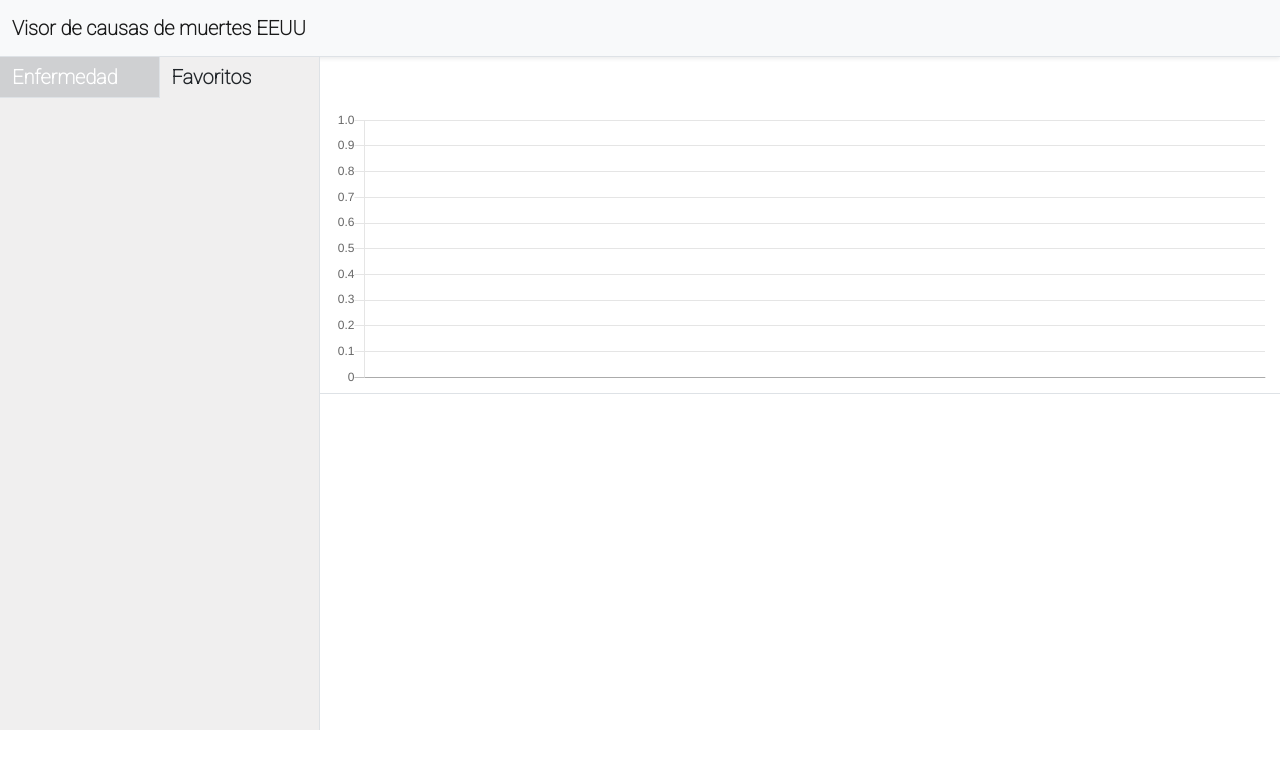
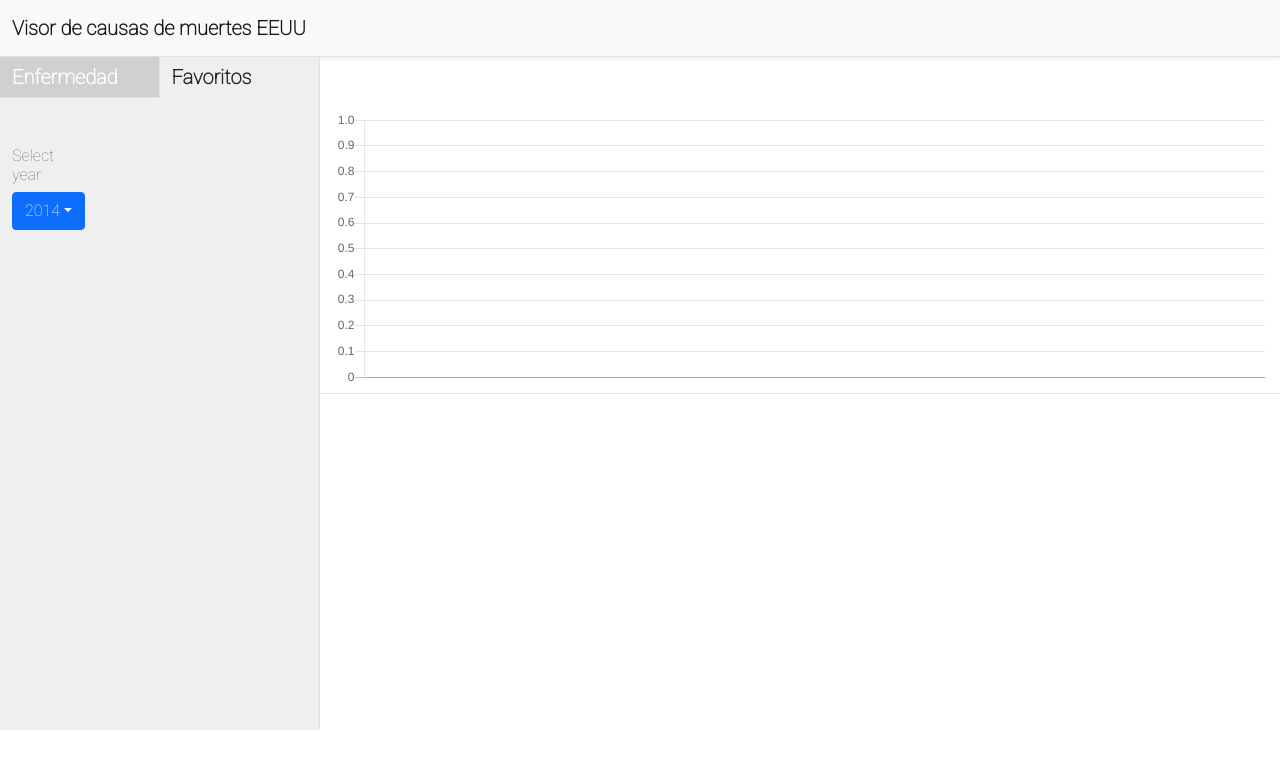
Before and after one commit to JMonroy86/causes_of_death-FrontEnd, a React (Create React App) app: page / in a window 1280 px wide. Both pictures are taken after a click on the element "Favoritos". Shown: the top 768 px of the page. Built offline with nearby package versions, Linux system fonts and the light colour scheme.

Commit message:
dropdown year select created

```diff
--- a/src/components/favorites.js
+++ b/src/components/favorites.js
@@ -1,12 +1,35 @@
-import { useContext } from "react";
+import { useContext, useState } from "react";
 import { Context } from "../store/appContext";
-import { Col, Row } from "react-bootstrap";
-
+import { Col, Dropdown, DropdownButton, Row } from "react-bootstrap";
+import { years } from "../constants/constanst";
 
 export const Favorites = () => {
-  const {store, actions} = useContext(Context)
+  const { store, actions } = useContext(Context);
+  const [year, setYear] = useState(2014);
   return (
     <>
+      <Row>
+        <Col md={3} className="pb-5">
+          <div className="mb-2">
+            <h6 className="text-muted">Select year</h6>
+            <DropdownButton id="dropdown-basic-button" title={year}>
+              {years.map((year, i) => {
+                return (
+                  <Dropdown.Item
+                    eventKey={i}
+                    key={i}
+                    onClick={() => {
+                      setYear(year);
+                    }}
+                  >
+                    {year}
+                  </Dropdown.Item>
+                );
+              })}
+            </DropdownButton>
+          </div>
+        </Col>
+      </Row>
       {store.favorites !== null ? (
         <>
           {store.favorites.map((tag) => {
@@ -17,9 +40,19 @@ export const Favorites = () => {
                 className="px-5 py-2  search-item-result"
               >
                 <Row>
-                  <Col md={10} onClick={()=> actions.fetchPrices(tag.name, tag.slug)}>{tag.name}</Col>
+                  <Col
+                    md={10}
+                    onClick={() => actions.fetchPrices(tag.name, tag.slug, year)}
+                  >
+                    {tag.name}
+                  </Col>
                   <Col md={2}>
-                    <img src="../img/fav.png" className="img-fluid" alt="" onClick={() => actions.remove_from_favorite(tag)}/>
+                    <img
+                      src="../img/fav.png"
+                      className="img-fluid"
+                      alt=""
+                      onClick={() => actions.remove_from_favorite(tag)}
+                    />
                   </Col>
                 </Row>
               </Col>
--- /dev/null
+++ b/src/constants/constanst.js
@@ -0,0 +1 @@
+export const years = [2014, 2015, 2016, 2017, 2018, 2019];
--- a/src/store/flux.js
+++ b/src/store/flux.js
@@ -35,7 +35,7 @@ const getState = ({ getStore, getActions, setStore }) => {
       fetchPrices: async (name, slug, year) => {
         try {
           const res = await fetch(
-            `http://localhost:5000/api/causes/findByTag?tagsArray=${slug}&year=2015`
+            `http://localhost:5000/api/causes/findByTag?tagsArray=${slug}&year=${year}`
           );
           const data = await res.json();
           setStore({
@@ -63,7 +63,7 @@ const getState = ({ getStore, getActions, setStore }) => {
                 },
               ],
             },
-            chartName: name,
+            chart: {name, year},
           });
         } catch (error) {
           throw error
--- a/src/views/home.js
+++ b/src/views/home.js
@@ -16,7 +16,8 @@ export const Home = () => {
           <Row>
             <Col md={12} className="border-bottom chart">
               <Col md={12} className="ps-2 py-4">
-                <h4>{store.chartName}</h4>
+                <h4>{store.chart?.name}</h4>
+                <h6 className="text-muted">{store.chart?.year}</h6>
               </Col>
               <DynamicChart />
             </Col>
```
Also changed, not shown: src/styles/styles.sass (line endings or trailing spaces).
